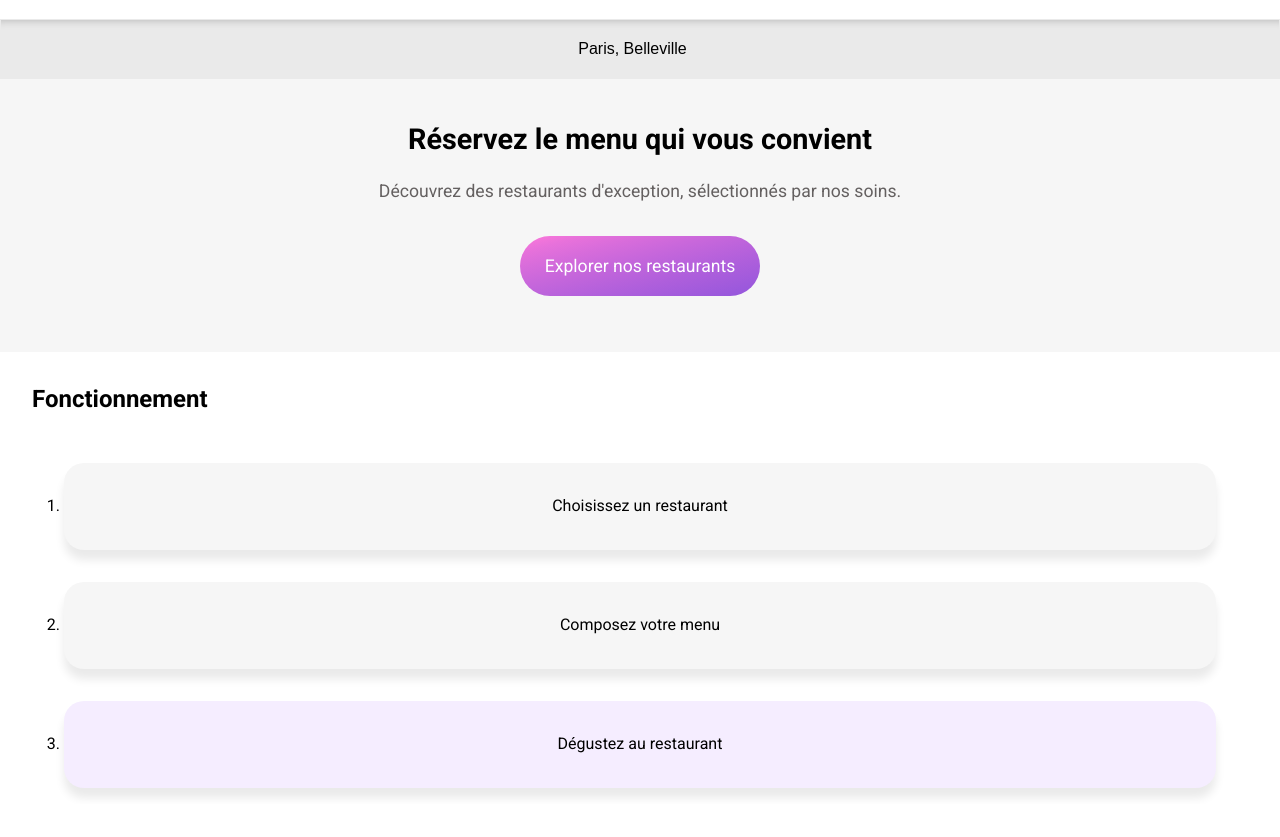
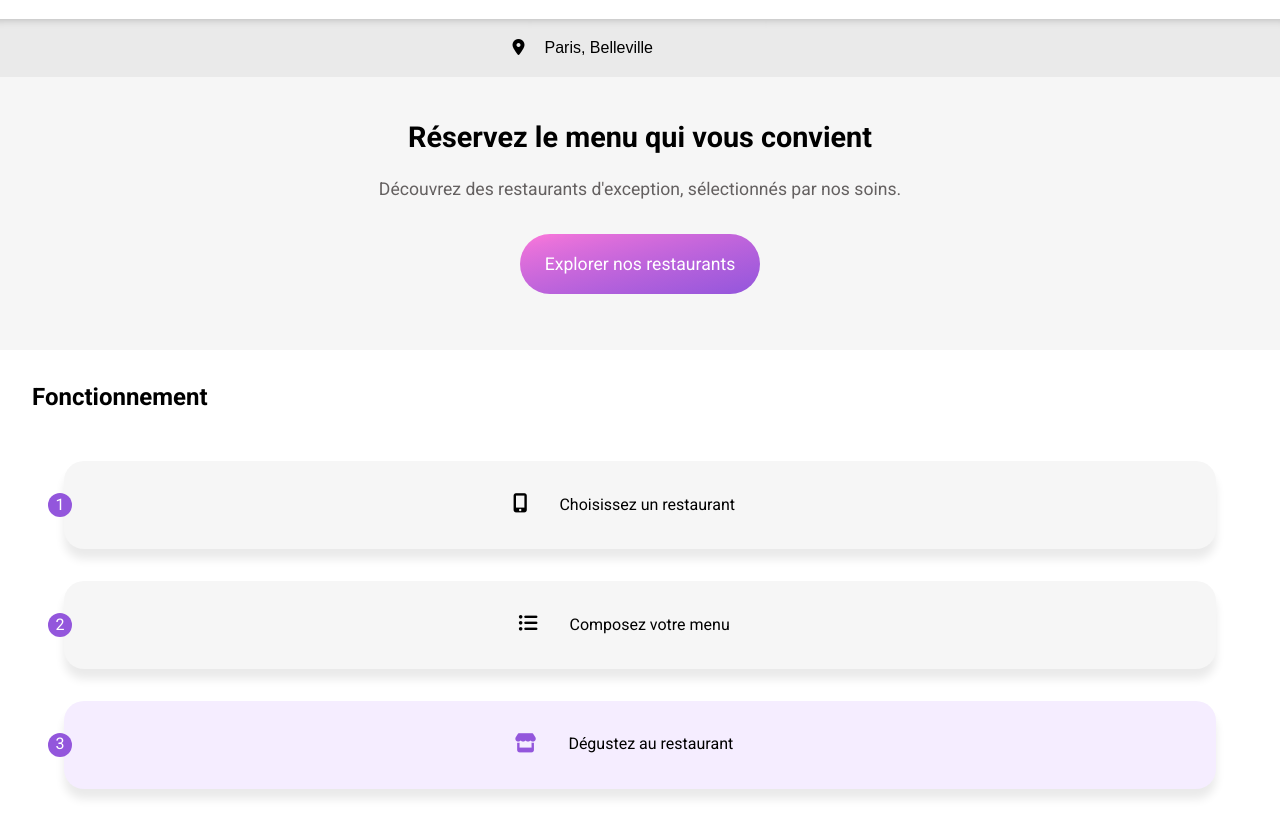
Before and after one commit to Grahf-OC/MaximeNicolau_3_16082021, a website: page index.html in a window 1280 px wide. Shown: the part 85-922 px from the top of the page. Before the commit the page ends 889 px from the top, so only its background shows below. Drawn offline with Linux system fonts and the light colour scheme; a web font is replaced by a local one.

Commit message:
section liste ordonnée

```diff
--- a/Sass/abstracts/_variables.scss
+++ b/Sass/abstracts/_variables.scss
@@ -1,4 +1,5 @@
-$purple: #9356DC;
-$pink: #FF79DA;
-$green: #99E2D0;
-$grey: #F6F6F6;
+$purple: #9356dc;
+$pink: #ff79da;
+$green: #99e2d0;
+$grey: #f6f6f6;
+$darkgrey: #eaeaea;
--- a/Sass/components/_form.scss
+++ b/Sass/components/_form.scss
@@ -1,15 +1,17 @@
 @use '../abstracts/' as *;
 
+.form-main {
+  @include flexcenter;
+  box-shadow: inset 0px 10px 10px -10px rgb(175, 175, 175);
+  text-align: center;
+  background: $darkgrey;
 
-.form-main {
-    width: 100%;
-    display: flex;
-    justify-content: center;
-    border: 1px solid transparent;
-    padding: rem(20) 0;
-    background: #EAEAEA;
-    text-align: center;
+  &__input {
+    padding: rem(20) 1rem;
+    border: 0;
     box-shadow: inset 0px 10px 10px -10px rgb(175, 175, 175);
     font-size: 1rem;
     font-weight: 500;
+    background: $darkgrey;
+  }
 }
--- a/Sass/layout/_header.scss
+++ b/Sass/layout/_header.scss
@@ -1,7 +1,6 @@
 @use '../abstracts/' as *;
 
 .logo {
-    width: 100%;
     @include flexcenter;
     padding: rem(42) 0 rem(22) 0;
 }
--- a/Sass/pages/_accueil.scss
+++ b/Sass/pages/_accueil.scss
@@ -22,23 +22,53 @@
   &__heading {
     padding: 1rem;
     margin: 1rem;
+    max-width: 1280px;
   }
 }
 
 .list {
-    @include flexcenter(column);
+  display: flex;
+  flex-direction: column;
+  width: 90%;
+  margin: 0 auto;
+  counter-reset: section;
+  list-style-type: none;
   &__element {
-        width: 90%;
+    @include flexcenter;
+    width: 100%;
     padding: rem(33) rem(69);
     margin: 1rem auto;
     background: $grey;
     text-align: center;
     border-radius: rem(20);
-        box-shadow: 0 rem(10) rem(10) #eaeaea;
+    box-shadow: 0 rem(10) rem(10) $darkgrey;
     cursor: pointer;
+    position: relative;
+    &:last-child {
+      background: #f5edff;
+      margin-bottom: 4rem;
+    }
+    &::before {
+      counter-increment: section;
+      content: counter(section);
+      @include flexcenter;
+      border-radius: 100%;
+      background: $purple;
+      width: 1.5rem;
+      height: 1.5rem;
+      color: white;
+      position: absolute;
+      left: -1rem;
+    }
+  }
+  &__text {
+      margin: 0 2rem;
+  }
+  &__icon {
+      font-size: 1.2rem;
 
-        &--third {
-            background: #F5EDFF;
+      &--purple {
+          color: $purple;
       }
   }
 }
--- a/index.html
+++ b/index.html
@@ -1,63 +1,80 @@
 <!DOCTYPE html>
 <html lang="fr">
   <head>
-    <meta charset="UTF-8">
+    <meta charset="UTF-8" />
     <title>OhMyfood</title>
     <meta name="description" content="Ohmyfood" />
-    <link rel="preconnect" href="https://fonts.googleapis.com">
-    <link rel="preconnect" href="https://fonts.gstatic.com" crossorigin>
-    <link href="https://fonts.googleapis.com/css2?family=Roboto:wght@400;700;900&family=Shrikhand&display=swap" rel="stylesheet">
+    <link rel="preconnect" href="https://fonts.googleapis.com" />
+    <link rel="preconnect" href="https://fonts.gstatic.com" crossorigin />
+    <link
+      href="https://fonts.googleapis.com/css2?family=Roboto:wght@400;700;900&family=Shrikhand&display=swap"
+      rel="stylesheet"
+    />
+    <script
+      src="https://kit.fontawesome.com/b2b97c6fd7.js"
+      crossorigin="anonymous"
+    ></script>
     <link rel="stylesheet" href="public/css/main.css" />
   </head>
 
   <body>
     <header>
       <div class="logo">
-      <a href="#"><img src="images/logo/ohmyfood@2x.svg" alt="Logo OhMyfood"></a>
+        <a href="#"
+          ><img src="images/logo/ohmyfood@2x.svg" alt="Logo OhMyfood"
+        /></a>
       </div>
-    <form method="POST" action="get">
+      <form method="POST" action="get" class="form-main">
         <div>
-        <input type="search" name="ville" id="ville" value="Paris, Belleville" class="form-main">
+          <span><i class="fas fa-map-marker-alt"></i></span>
+          <input
+            type="search"
+            name="ville"
+            id="ville"
+            value="Paris, Belleville"
+            placeholder="Votre Ville"
+            class="form-main__input"
+          />
         </div>
       </form>
     </header>
 
+    <main>
       <section class="top-section">
         <div class="top-section__heading">
           <h2>Réservez le menu qui vous convient</h2>
-
         </div>
 
         <div class="top-section__content">
-      <p>Découvrez des restaurants d'exception, sélectionnés par nos soins.</p>
-
+          <p>
+            Découvrez des restaurants d'exception, sélectionnés par nos soins.
+          </p>
         </div>
 
         <div>
-      <button class="top-section__button" type="button">Explorer nos restaurants</button>
+          <button class="top-section__button" type="button">
+            Explorer nos restaurants
+          </button>
         </div>
-
       </section>
 
       <section class="mid-section">
         <h2 class="mid-section__heading">Fonctionnement</h2>
         <ol class="list">
           <li class="list__element">
-        <p>Choisissez un restaurant</p>
-
+            <span><i class="list__icon fas fa-mobile-alt"></i></span>
+            <p class="list__text">Choisissez un restaurant</p>
           </li>
           <li class="list__element">
-        <p>Composez votre menu</p>
+            <span><i class="list__icon fas fa-list-ul"></i></span>
+            <p class="list__text">Composez votre menu</p>
           </li>
-      <li class="list__element list__element--third">
-        <p>Dégustez au restaurant</p>
-
+          <li class="list__element">
+            <span><i class="list__icon list__icon--purple fas fa-store"></i></span>
+            <p class="list__text">Dégustez au restaurant</p>
           </li>
-
-
         </ol>
       </section>
-
+    </main>
   </body>
-
 </html>
```
Also changed, not shown: Sass/base/_typography.scss (+4 -3 lines), public/css/main.css, 1 other file. Lines whose indentation alone changed are shown as unchanged.
